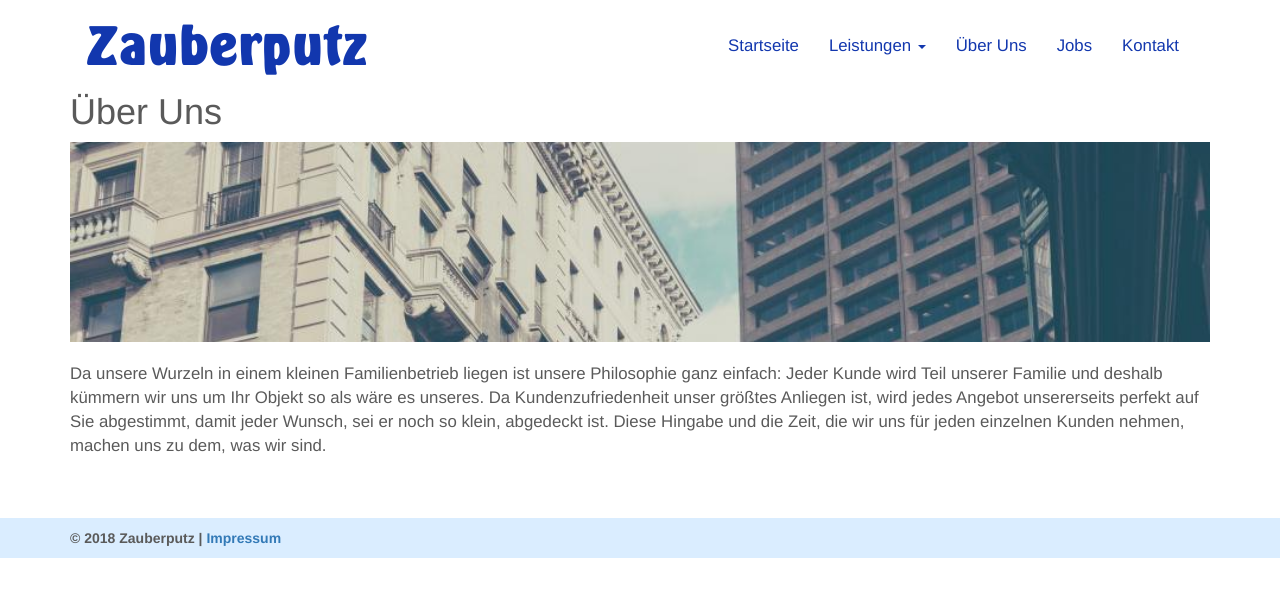
After one commit to Stefan-Ilic/zauberputz-website, a PHP site: page /ueber_uns.php in a window 1280 px wide. The commit adds this page. Shown: the top 597 px of the page. Run offline with PHP 8.4, Linux system fonts and the light colour scheme.

Commit message:
Add "Über Uns" page

```diff
--- a/css/style.css
+++ b/css/style.css
@@ -178,3 +178,21 @@ footer {
 #jobs p {
     font-size: 1.5em;
 }
+
+/*****************************************/
+/* Über Uns */
+/*****************************************/
+
+#ueber_uns p {
+    font-size: 1.2em;
+    margin-top: 20px;
+}
+
+#ueber_uns div.trim {
+    max-height:200px;
+    overflow: hidden;
+}
+
+#ueber_uns img {
+    min-width: 100%;
+}
--- a/navbar.php
+++ b/navbar.php
@@ -21,7 +21,7 @@
                         <li><a class="navbar-item" href="#"> Winterdienst </a></li>
                     </ul>
                 </li>
-                <li><a class="navbar-item" href="#"> Über Uns </a></li>
+                <li><a class="navbar-item" href="ueber_uns.php"> Über Uns </a></li>
                 <li><a class="navbar-item" href="jobs.php"> Jobs </a></li>
                 <li><a class="navbar-item" href="kontakt.php"> Kontakt </a></li>
             </ul>
--- /dev/null
+++ b/ueber_uns.php
@@ -0,0 +1,19 @@
+<!DOCTYPE html>
+<html lang="de">
+
+<head>
+    <title>Über Uns</title>
+    <?php include("head.php"); ?>
+</head>
+
+<body id="ueber_uns">
+<div class="container">
+    <?php include("navbar.php"); ?>
+
+    <h1>Über Uns</h1>
+    <div class="trim"><img class="img img-responsive" src="img/ueber_uns.png" alt="Über Uns Header"/></div>
+    <p>Da unsere Wurzeln in einem kleinen Familienbetrieb liegen ist unsere Philosophie ganz einfach: Jeder Kunde wird Teil unserer Familie und deshalb kümmern wir uns um Ihr Objekt so als wäre es unseres. Da Kundenzufriedenheit unser größtes Anliegen ist, wird jedes Angebot unsererseits perfekt auf Sie abgestimmt, damit jeder Wunsch, sei er noch so klein, abgedeckt ist. Diese Hingabe und die Zeit, die wir uns für jeden einzelnen Kunden nehmen, machen uns zu dem, was wir sind.</p>
+</div>
+<?php include("footer.php"); ?>
+</body>
+</html>
```
Also changed, not shown: img/ueber_uns.png (added).
